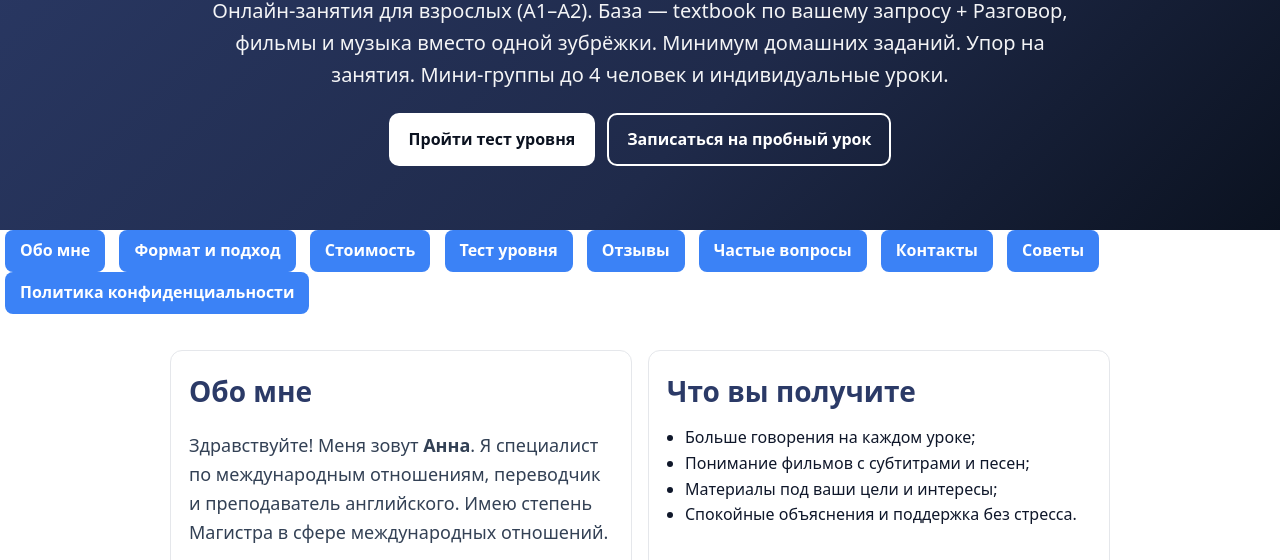
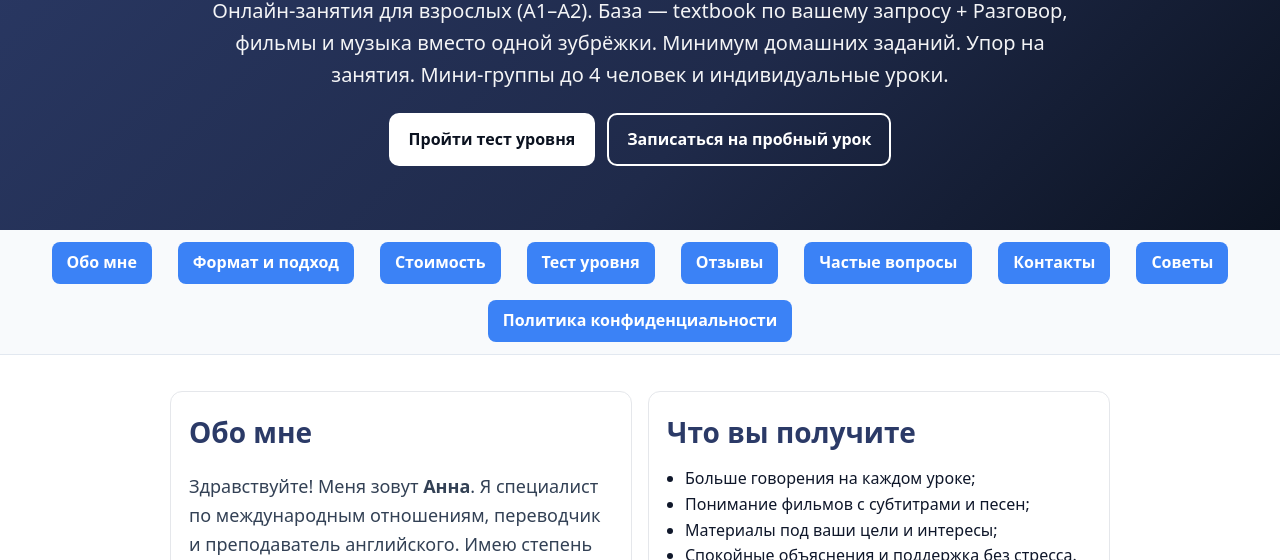
Before and after one commit to HannaLun/tutor-, a plain HTML site: page index.html in a window 1280 px wide. Shown: the part 220-780 px from the top of the page. Drawn offline with Linux system fonts and the light colour scheme.

Commit message:
Update index.html

```diff
--- a/index.html
+++ b/index.html
@@ -43,6 +43,10 @@
     .btn.alt{background:transparent; border-color:#fff; color:#fff}
     .btn:focus{outline:3px solid #fff7; outline-offset:2px}
 
+ /* Nav */
+    nav{display:flex; gap:16px; justify-content:center; flex-wrap:wrap; padding:12px 16px; background:#f8fafc; border-bottom:1px solid #e2e8f0}
+    nav a{font-weight:600; color:#0f172a}
+    nav a:hover{text-decoration:underline}
 
 	  /* Навигация — кнопки с фоном и скруглением */
 nav a {
```
